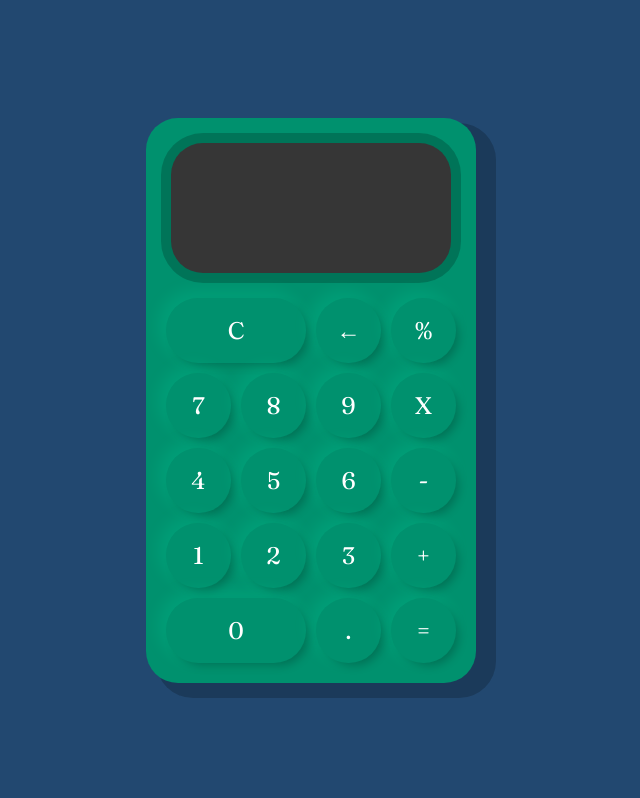
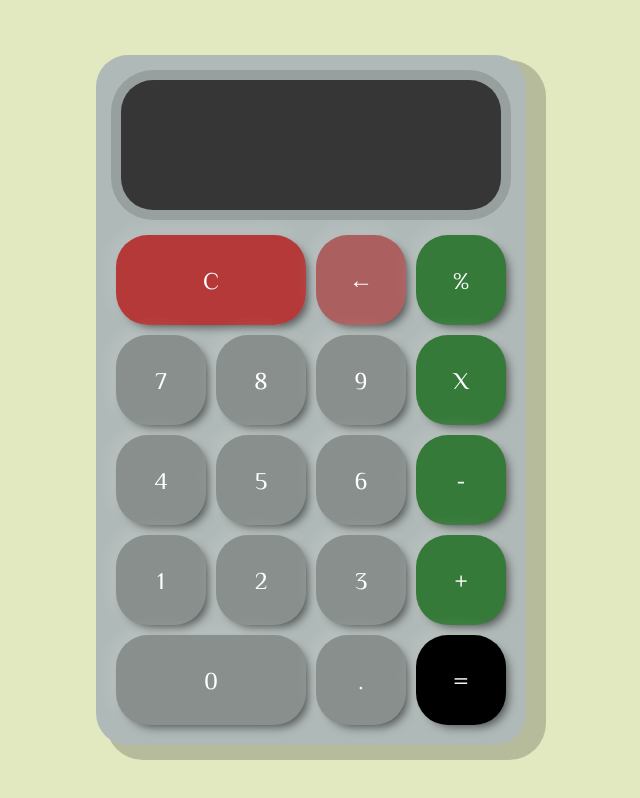
Before and after one commit to Horaciomdp/calculadora, a plain HTML site: page index.html in a window 1280 px wide. Shown: the whole page, without its empty margins (329-969 px from the left). Drawn offline with Linux system fonts and the light colour scheme.

Commit message:
actualizando

```diff
--- a/index.html
+++ b/index.html
@@ -4,7 +4,7 @@
     <meta charset="UTF-8">
     <meta name="viewport" content="width=device-width, initial-scale=1.0">
     <title>Calculadora</title>
-    <link href="https://fonts.googleapis.com/css2?family=Fraunces&display=swap" rel="stylesheet">
+    <link href="https://fonts.googleapis.com/css2?family=Inter:wght@300&family=Philosopher&display=swap" rel="stylesheet">
     <link href="style.css" rel="stylesheet" />
     <script src="Display.js" type="text/javascript"></script>
     <script src="Calculadora.js" type="text/javascript"></script>
@@ -17,24 +17,24 @@
                 <div id="valor-anterior"></div>
                 <div id="valor-actual"></div>
             </div>
-            <button class="col-2" onclick="display.borrarTodo()">C</button>
-            <button onclick="display.borrar()">&larr;</button>
-            <button class="operador" value="dividir">%</button>
+            <button class="col-2" onclick="display.borrarTodo()" id="borrar">C</button>
+            <button onclick="display.borrar()" id="retroceder">&larr;</button>
+            <button class="operador" value="dividir" id="operadores">%</button>
             <button class="numero">7</button>
             <button class="numero">8</button>
             <button class="numero">9</button>
-            <button class="operador" value="multiplicar">X</button>
+            <button class="operador" value="multiplicar" id="operadores">X</button>
             <button class="numero">4</button>
             <button class="numero">5</button>
             <button class="numero">6</button>
-            <button class="operador" value="restar">-</button>
+            <button class="operador" value="restar" id="operadores">-</button>
             <button class="numero">1</button>
             <button class="numero">2</button>
             <button class="numero">3</button>
-            <button class="operador" value="sumar">+</button>
+            <button class="operador" value="sumar" id="operadores">+</button>
             <button class="col-2 numero">0</button>
             <button class="numero">.</button>
-            <button class="operador" value="igual">=</button>
+            <button class="operador" value="igual" id="igual">=</button>
         </div>
     </div>
 </body>
--- a/style.css
+++ b/style.css
@@ -1,11 +1,11 @@
 * {
-    font-family: 'Fraunces', serif;
+    font-family: 'Philosopher', sans-serif;
     color: #fff;
 }
 
 body {
     margin: 0;
-    background-color: #224870;
+    background-color: #e2e9c1;
 }
 
 .container {
@@ -17,9 +17,9 @@ body {
 
 .calculadora {
     display: grid;
-    grid-template-columns: repeat(4, 75px);
-    grid-template-rows: 160px repeat(5, 75px);
-    background-color: #00916e;
+    grid-template-columns: repeat(4, 100px);
+    grid-template-rows: 160px repeat(5, 100px);
+    background-color: #afb9b7;
     padding: 15px;
     border-radius: 32px;
     box-shadow: 15px 10px 0px 5px #00000033;
@@ -32,12 +32,12 @@ button {
     border-radius: 32px;
     font-size: 1.5em;
     border: none;
-    background-color: #00916e;
-    box-shadow: 5px 5px 10px -3px #00000040, -5px -5px 15px 3px #00ffc11f;
+    background-color: #888f8d;
+    box-shadow: 5px 5px 10px -3px #00000090, -5px -5px 15px 3px #f4f5f51f;
 }
 
 button:active {
-    background-color: #006f54;
+    background-color: #001611;
 }
 
 button:focus {
@@ -60,7 +60,7 @@ button:focus {
     text-align: right;
     justify-content: space-between;
     word-break: break-all;
-    box-shadow: 0px 0px 0px 10px #00000033;
+    box-shadow: 0px 0px 0px 10px #00000023;
 }
 
 #valor-actual {
@@ -70,3 +70,18 @@ button:focus {
 #valor-anterior {
     font-size: 2em;
 }
+
+#borrar {
+    background-color: rgba(182, 13, 13, 0.74);
+}
+
+#igual {
+    background-color: black;
+}
+
+#retroceder {
+    background-color: rgb(172, 95, 95);
+}
+ #operadores {
+    background-color: rgb(54, 122, 58);
+ }
```
